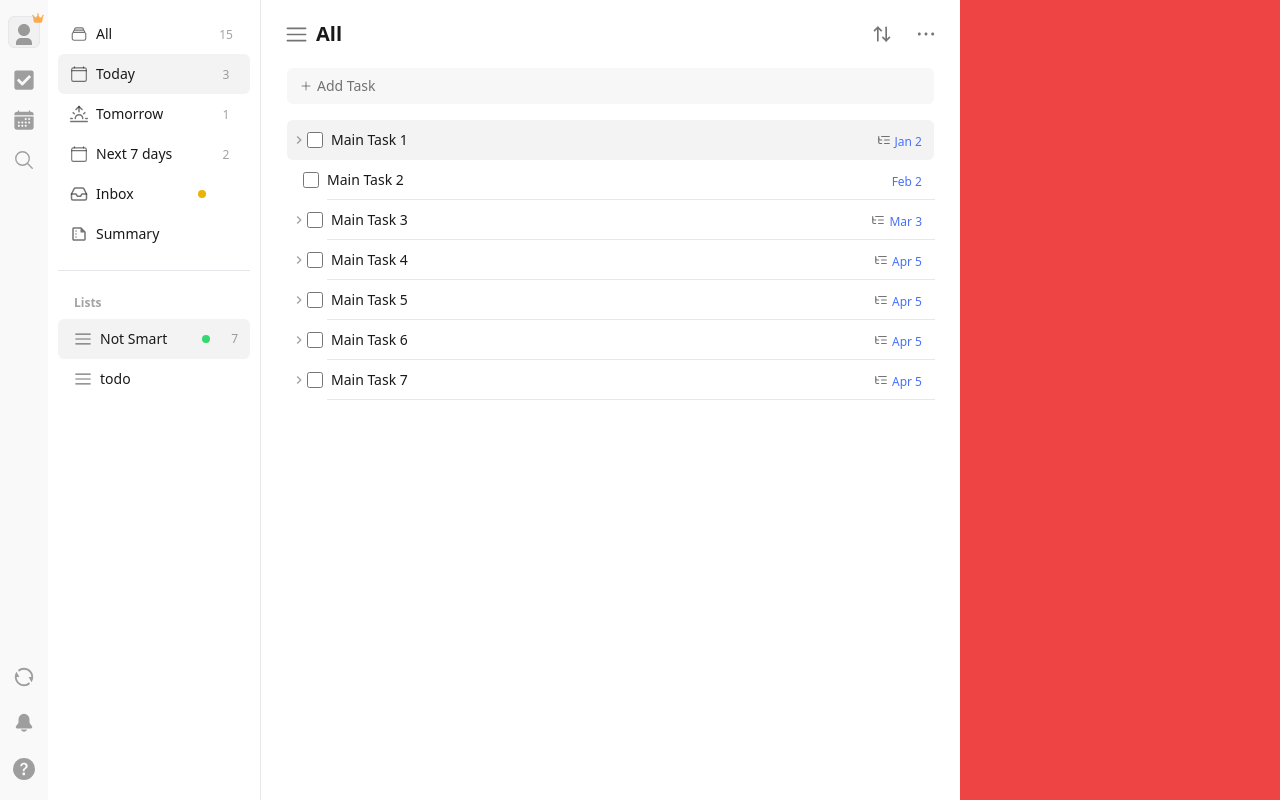
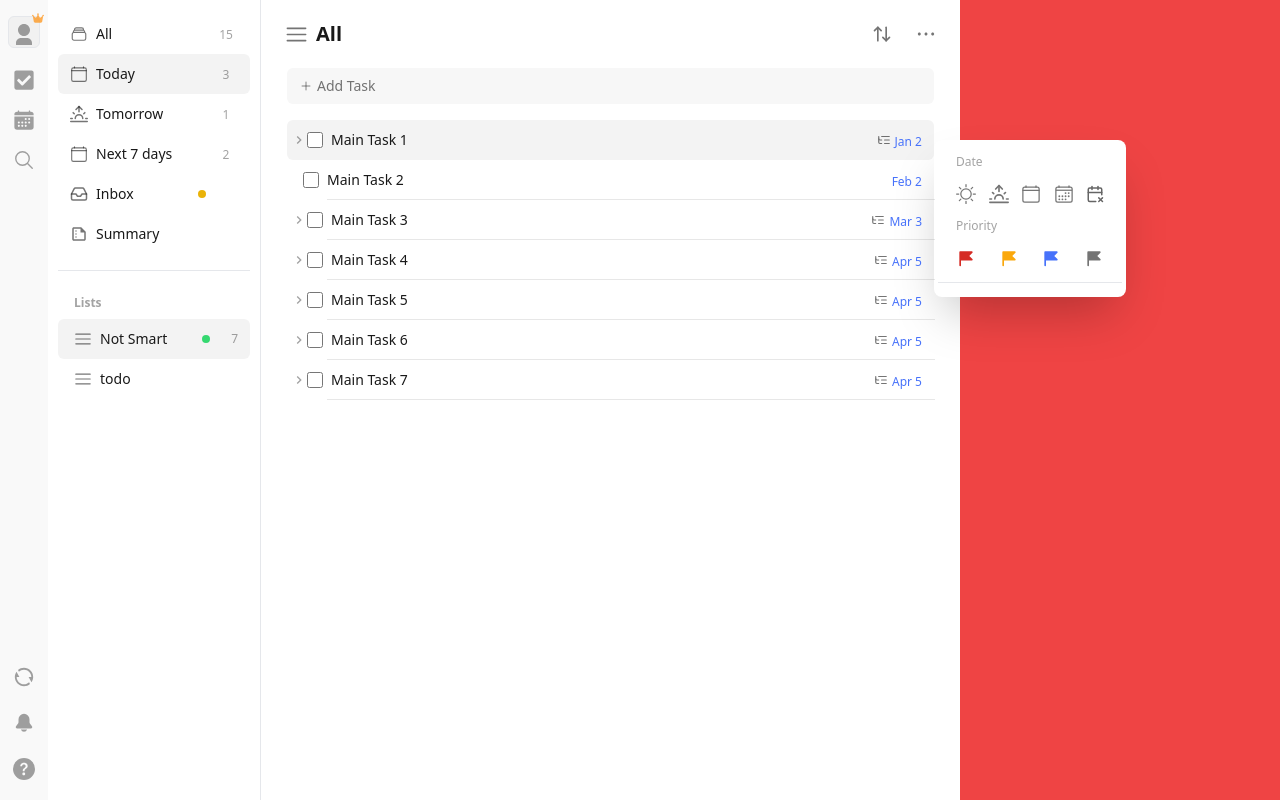
Before and after one commit to anishpawaskar/dailyDo-frontend, a React (Vite) app: page / in a window 1280 px wide. Built offline with nearby package versions, Linux system fonts and the light colour scheme.

Commit message:
feat: create task action bar and task action section

```diff
--- a/src/components/TaskLayout/components/TaskDashboard/components/Tasks/TasksListItem.jsx
+++ b/src/components/TaskLayout/components/TaskDashboard/components/Tasks/TasksListItem.jsx
@@ -6,6 +6,7 @@ import {
   MdOutlineKeyboardArrowRight,
   MdOutlineKeyboardArrowDown,
 } from "react-icons/md";
+import { TaskActionsBar } from "./components/TaskActionsBar";
 import { DatePicker } from "../../../../../DatePicker";
 import { formatTaskDate } from "../../../../../../utils/formatTaskDate";
 
@@ -77,9 +78,12 @@ export const TaskListItem = ({ task }) => {
           {!isSelected && (
             <div className="absolute h-[1px] left-[40px] bottom-0 w-[94%] bg-[--text-gray] opacity-10 visible group-hover/task:invisible"></div>
           )}
-          <button className="absolute right-[-16px] top-[50%] translate-y-[-50%]">
-            <HiOutlineDotsHorizontal className="h-3 w-3 text-[--light-gray] opacity-40 hidden group-hover/task:block" />
-          </button>
+          <div className="relative">
+            <button className="absolute right-[-16px] top-[50%] translate-y-[-50%]">
+              <HiOutlineDotsHorizontal className="h-3 w-3 text-[--light-gray] opacity-40 hidden group-hover/task:block" />
+            </button>
+            {isSelected && <TaskActionsBar />}
+          </div>
         </div>
       </li>
       {isTaskHasSubtasks &&
--- /dev/null
+++ b/src/components/TaskLayout/components/TaskDashboard/components/Tasks/components/TaskActionsBar/TaskActionSection.jsx
@@ -0,0 +1,48 @@
+import { LuCalendarX2 } from "react-icons/lu";
+
+export const TaskActionSection = ({ title, actions }) => {
+  const isTaskHasDueDate = true;
+  return (
+    <div className="">
+      <p className="text-xs text-[--text-gray-4] mb-2 truncate overflow-hidden w-full px-[6px]">
+        {title}
+      </p>
+      <ul className="flex items-center justify-between">
+        {actions.map((action) => {
+          const IconComponent = action.icon;
+          console.log(action.level, action.color);
+
+          return (
+            <li key={action.id} className="relative group/action">
+              <div className="h-8 w-8 rounded-md bg-[--light-white] absolute top-[50%] left-[50%] translate-x-[-50%] translate-y-[-50%] opacity-0 group-hover/action:opacity-100 "></div>
+              <button className="p-1.5 rounded-md relative">
+                <IconComponent
+                  style={{
+                    color: `${
+                      title === "Date" ? "var(--icon-color)" : action.color
+                    }`,
+                  }}
+                  className={`h-5 w-5 ${title === "Date" && "opacity-60"} ${
+                    action.level === "NONE" && "opacity-60"
+                  }`}
+                />
+              </button>
+            </li>
+          );
+        })}
+        {isTaskHasDueDate && title === "Date" && (
+          <li className="relative group/action">
+            <div className="w-8 h-8 absolute top-[50%] left-[50%] translate-x-[-50%] translate-y-[-50%] opacity-0 bg-[--light-white] rounded-md group-hover/action:opacity-100"></div>
+            <button className="p-[6px] rounded-md">
+              <LuCalendarX2
+                className={`h-[18px] w-[18px] ${
+                  title === "Date" && "opacity-60"
+                }`}
+              />
+            </button>
+          </li>
+        )}
+      </ul>
+    </div>
+  );
+};
--- /dev/null
+++ b/src/components/TaskLayout/components/TaskDashboard/components/Tasks/components/TaskActionsBar/index.jsx
@@ -0,0 +1,18 @@
+import { DATE_ACTIONS, PRIORITY_ACTIONS } from "../taskActionBar.constant";
+import { TaskActionSection } from "./TaskActionSection";
+
+export const TaskActionsBar = () => {
+  return (
+    <div className="absolute bg-white shadow-2xl w-48 max-w-48 rounded-lg px-1 py-[14px]">
+      <ul className="flex flex-col">
+        <li className="px-3 pb-2">
+          <TaskActionSection title="Date" actions={DATE_ACTIONS} />
+        </li>
+        <li className="px-3 pb-2">
+          <TaskActionSection title="Priority" actions={PRIORITY_ACTIONS} />
+        </li>
+        <hr />
+      </ul>
+    </div>
+  );
+};
--- /dev/null
+++ b/src/components/TaskLayout/components/TaskDashboard/components/Tasks/components/taskActionBar.constant.js
@@ -0,0 +1,55 @@
+import { GoSun } from "react-icons/go";
+import { FiSunrise } from "react-icons/fi";
+import { IoCalendarClearOutline, IoCalendarOutline } from "react-icons/io5";
+import { TbFlag3Filled } from "react-icons/tb";
+import { LuListTree } from "react-icons/lu";
+
+export const DATE_ACTIONS = [
+  {
+    id: 1,
+    name: "Today",
+    icon: GoSun,
+  },
+  {
+    id: 2,
+    name: "Tomorrow",
+    icon: FiSunrise,
+  },
+  {
+    id: 3,
+    name: "Next Week",
+    icon: IoCalendarClearOutline,
+  },
+  {
+    id: 4,
+    name: "Custom",
+    icon: IoCalendarOutline,
+  },
+];
+
+export const PRIORITY_ACTIONS = [
+  {
+    id: 1,
+    level: "HIGH",
+    icon: TbFlag3Filled,
+    color: "#D52B24",
+  },
+  {
+    id: 2,
+    level: "MEDIUM",
+    icon: TbFlag3Filled,
+    color: "#FAA80C",
+  },
+  {
+    id: 3,
+    level: "LOW",
+    icon: TbFlag3Filled,
+    color: "#4772fa",
+  },
+  {
+    id: 4,
+    level: "NONE",
+    icon: TbFlag3Filled,
+    color: "#191919",
+  },
+];
```
